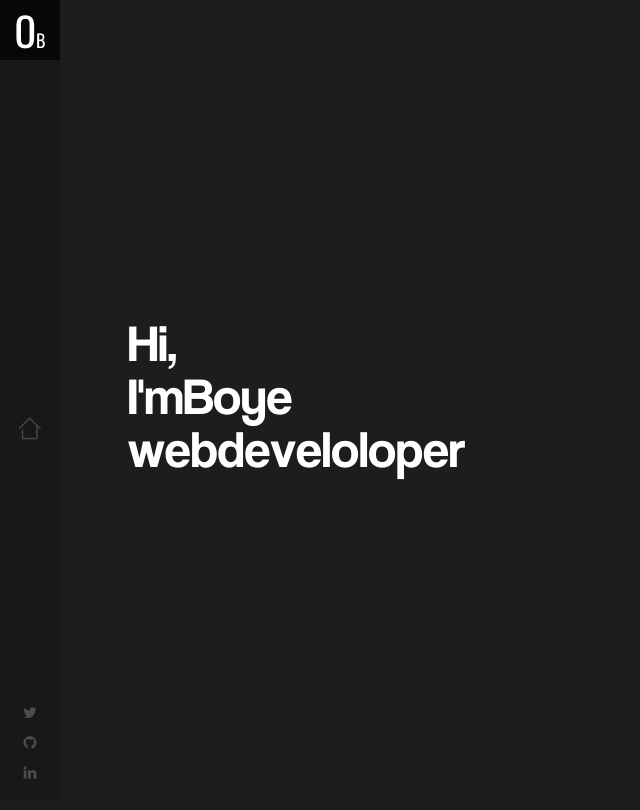
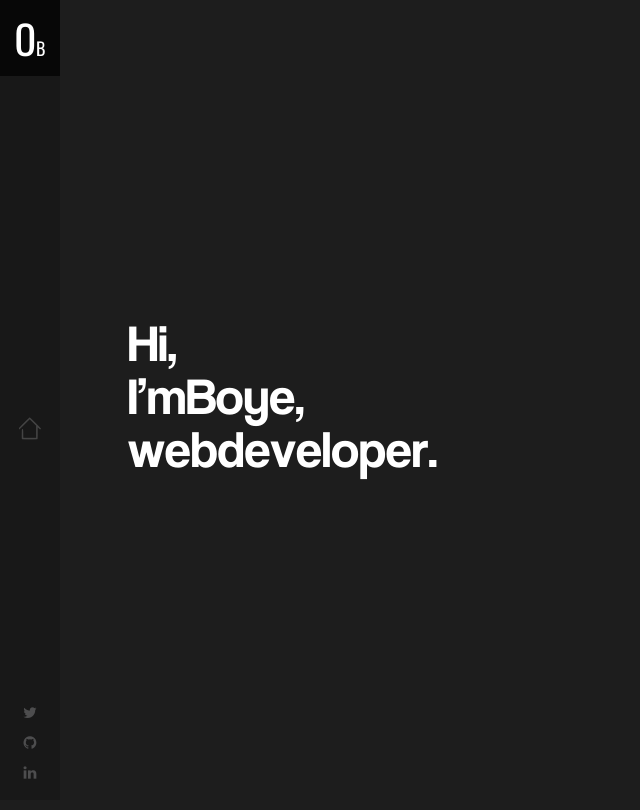
Before and after one commit to boyeoffice/olakunleboye, a Nuxt app: page / in a window 1280 px wide. Shown: the whole page, without its empty margins (0-640 px from the left). Built offline with nearby package versions, Linux system fonts and the light colour scheme.

Commit message:
text position fixed on index

```diff
--- a/assets/sass/_index.scss
+++ b/assets/sass/_index.scss
@@ -1,22 +1,40 @@
 .index {
 	& .wrapper {
-		position: absolute;
+		position: static;
 		top: 50%;
 		-webkit-transform: translateY(-50%);
 		   -moz-transform: translateY(-50%);
 		    -ms-transform: translateY(-50%);
 		     -o-transform: translateY(-50%);
 		        transform: translateY(-50%);
-		width: 40%;
-		max-height: 50%;
-		left: 10%;
+		width: 85%;
+		max-height: 90%;
+		left: 5%;
+		margin-top: 170px;
+		float: left;
+		margin-left: 10%;
+		min-height: 0;
+		@include atMedium {
+			left: 10%;
+		}
+		@include atLarge {
+			position: absolute;
+			width: 40%;
+			min-height: 0;
+			margin-left: 0;
+			margin-top: 0;
+		}
 		& h1 {
 			color:#fff;
-			font-size: 56px;
-			line-height: 53px;
+			font-size: 47px;
+			line-height: 40px;
 			margin: 0;
 			font-family: font-file-82132;
 			font-weight: 400;
+			@include atMedium {
+				font-size: 56px;
+			  line-height: 53px;
+			}
 			& span {
 				display: inline-block;
 				transition: all .3s ease-out;
--- a/assets/sass/_navbar.scss
+++ b/assets/sass/_navbar.scss
@@ -26,6 +26,9 @@
 		font-size: 18px;
 		white-space: none;
 		width: 60px;
+		@include atLarge {
+			padding: 8px 0;
+		}
 		& .big {
 			font-size: 40px;
 		}
--- a/pages/index.vue
+++ b/pages/index.vue
@@ -4,11 +4,11 @@
 		<h1>
 			<span>H</span><span>i</span><span>,</span>
 			<br />
-			<span>I</span><span>'</span><span>m</span>
-			<span>B</span><span>o</span><span>y</span><span>e</span>
+			<span>I</span><span>’</span><span>m</span>
+			<span>B</span><span>o</span><span>y</span><span>e</span><span>,</span>
 			<br />
 			<span>w</span><span>e</span><span>b</span>
-			<span>d</span><span>e</span><span>v</span><span>e</span><span>l</span><span>o</span><span>l</span><span>o</span><span>p</span><span>e</span><span>r</span>
+			<span>d</span><span>e</span><span>v</span><span>e</span><span>l</span><span>o</span><span>p</span><span>e</span><span>r</span><span>.</span>
 		</h1>
 	</div>
   </div>
```
